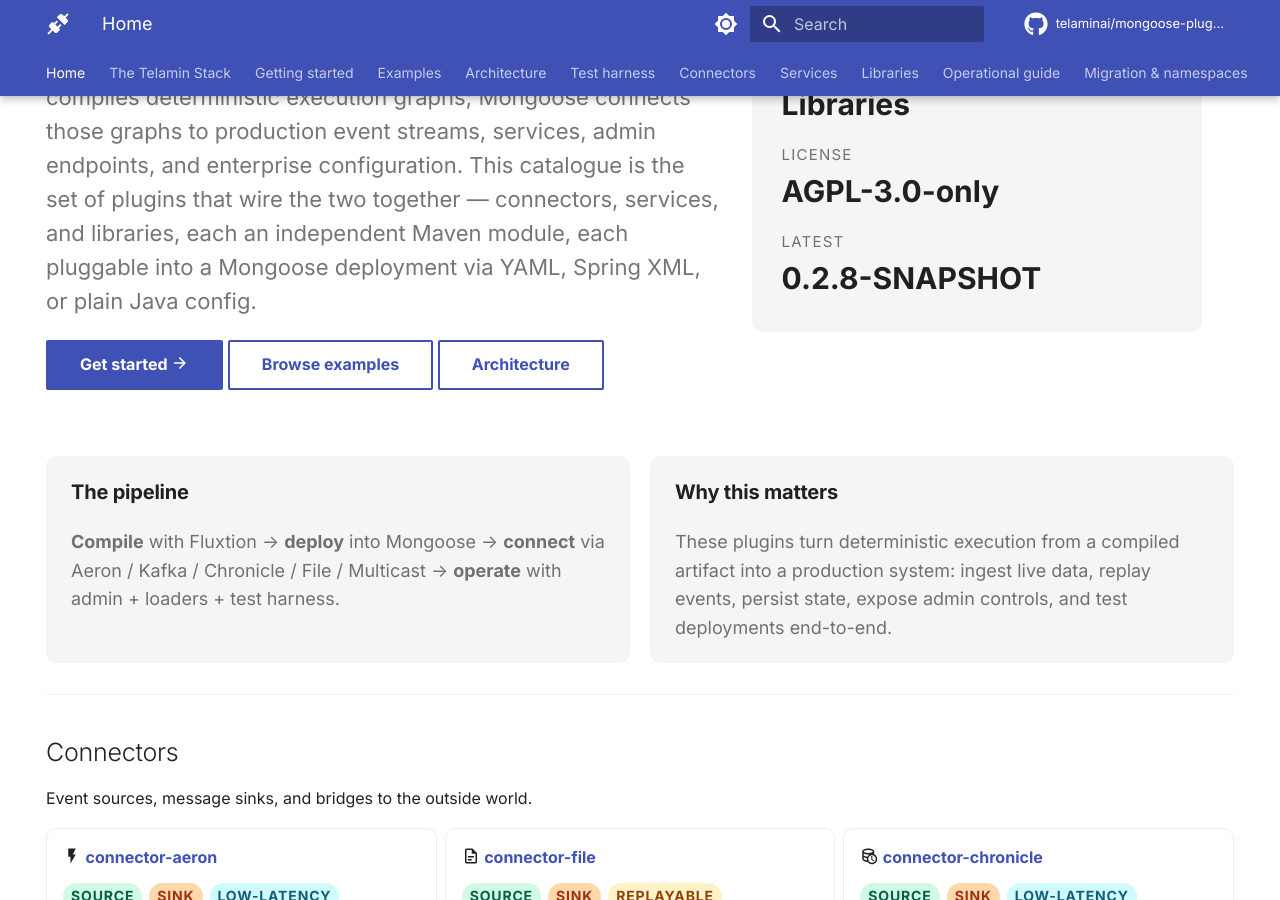
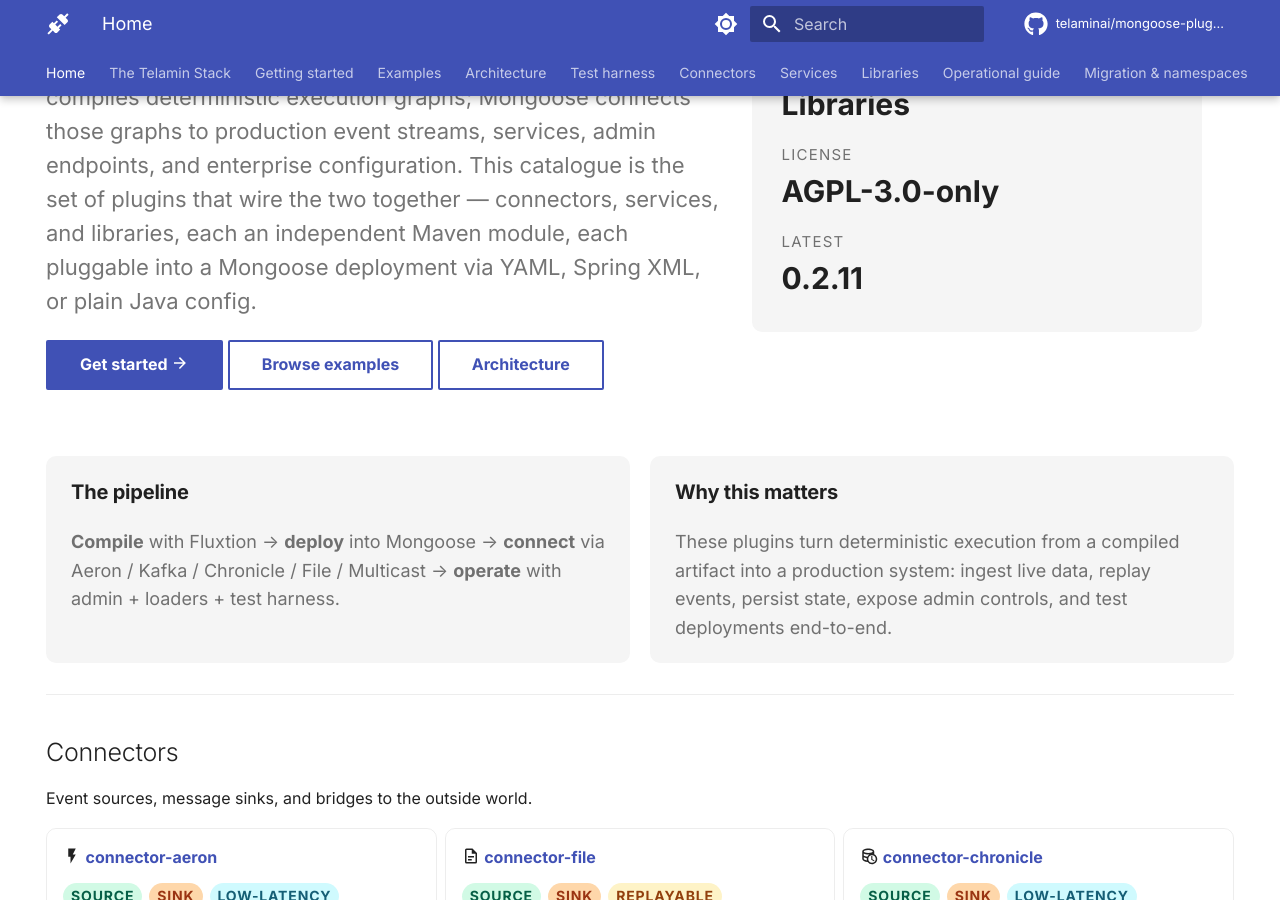
Before and after one commit to telaminai/mongoose-plugins, an MkDocs documentation site: the page built from docs/index.md, in a window 1280 px wide and 900 px high, scrolled down 368 px. Built offline with MkDocs 1.6.1 and Material for MkDocs 9.7.7, drawn with Linux system fonts in a browser that asks for light colours; comment, search, counter and statistics services are not loaded.

Commit message:
docs: update latest version in index to 0.2.11

```diff
--- a/docs/index.md
+++ b/docs/index.md
@@ -32,7 +32,7 @@
   <dt>License</dt>
   <dd>AGPL-3.0-only</dd>
   <dt>Latest</dt>
-  <dd>0.2.8-SNAPSHOT</dd>
+  <dd>0.2.11</dd>
 </dl>
 </div>
 
```
